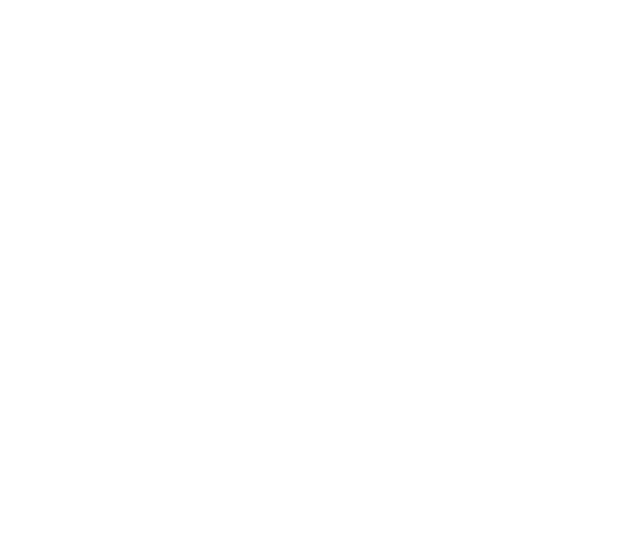
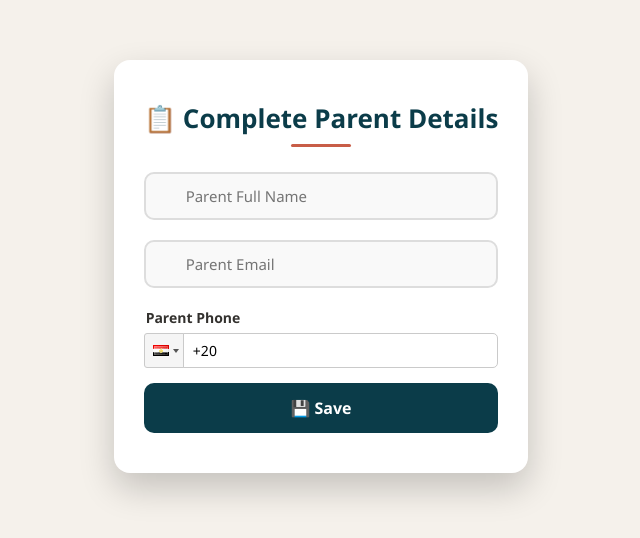
Before and after one commit to Darsh2984/MrMahmoudNagyFrontEnd, a React (Create React App) app: page /complete-parent/1 in a window 1280 px wide. Before the commit this address had no page. Shown: the part 134-672 px from the top of the page, without its empty margins (319-959 px from the left). Built offline with nearby package versions, Linux system fonts and the light colour scheme.

Commit message:
20 sept update

```diff
--- a/src/App.js
+++ b/src/App.js
@@ -27,6 +27,7 @@ import StudentVideoViewer from "./pages/Student/StudentVideoViewer";
 import TeacherPDFManager from "./pages/Teacher/TeacherPDFManager";
 import StudentMaterialViewer from "./pages/Student/StudentMaterialViewer";
 import StudentPerformance from "./pages/Student/StudentPerformance";
+import CompleteParentDetails from "./pages/CompleteParentDetails";
 import { ToastContainer } from "react-toastify";
 import "react-toastify/dist/ReactToastify.css";
 
@@ -37,6 +38,7 @@ function App() {
         <Route path="/" element={<LandingPage />} />
         <Route path="/login" element={<Login />} />
         <Route path="/register" element={<Register />} />
+        <Route path="/complete-parent/:studentId" element={<CompleteParentDetails />} />
         <Route path="/forgot-password" element={<ForgotPassword />} />
         <Route path="/reset-password/:token" element={<ResetPassword />} />
         <Route path="/set-password" element={<SetPassword />} />
--- /dev/null
+++ b/src/pages/CompleteParentDetails.jsx
@@ -0,0 +1,93 @@
+import React, { useState, useEffect } from "react";
+import axios from "axios";
+import { useParams, useNavigate } from "react-router-dom";
+import PhoneInput from "react-phone-input-2";
+import "react-phone-input-2/lib/style.css";
+import "../styles/AppStyles.css";
+
+function CompleteParentDetails() {
+  const { studentId } = useParams();
+  const navigate = useNavigate();
+  const [form, setForm] = useState({ parentName: "", parentEmail: "", parentPhone: "" });
+  const [message, setMessage] = useState("");
+
+  // ✅ Page style (same as Register & Login)
+  useEffect(() => {
+    document.body.classList.add("login-page");
+    return () => {
+      document.body.classList.remove("login-page");
+    };
+  }, []);
+
+  const handleSubmit = async (e) => {
+    e.preventDefault();
+    try {
+      await axios.post(`${process.env.REACT_APP_API_URL}/api/auth/student/add-parent`, {
+        studentId,
+        ...form,
+      });
+      setMessage("✅ Parent details saved! Please log in again.");
+      setTimeout(() => navigate("/login"), 1500);
+    } catch (err) {
+      setMessage("❌ Failed to save details.");
+    }
+  };
+
+  return (
+    <div className="login-container">
+      <div className="login-card">
+        <h2 className="login-title">📋 Complete Parent Details</h2>
+
+        <form onSubmit={handleSubmit}>
+          {/* Parent Name */}
+          <div className="input-group">
+            <i className="fas fa-user"></i>
+            <input
+              type="text"
+              placeholder="Parent Full Name"
+              value={form.parentName}
+              onChange={(e) => setForm({ ...form, parentName: e.target.value })}
+              required
+            />
+          </div>
+
+          {/* Parent Email */}
+          <div className="input-group">
+            <i className="fas fa-envelope"></i>
+            <input
+              type="email"
+              placeholder="Parent Email"
+              value={form.parentEmail}
+              onChange={(e) => setForm({ ...form, parentEmail: e.target.value })}
+              required
+            />
+          </div>
+
+          {/* Parent Phone with Dropdown */}
+          <label className="field-label">Parent Phone</label>
+          <PhoneInput
+            country={"eg"} // default country Egypt
+            value={form.parentPhone}
+            onChange={(phone) => setForm({ ...form, parentPhone: phone })}
+            inputStyle={{ width: "100%" }}
+            containerStyle={{ marginBottom: "15px" }}
+            required
+          />
+
+          {/* Submit */}
+          <button type="submit" className="login-btn">
+            💾 Save
+          </button>
+        </form>
+
+        {message && (
+          <p className={`message ${message.includes("✅") ? "success" : "error"}`}>
+            {message}
+          </p>
+        )}
+      </div>
+    </div>
+  );
+}
+
+export default CompleteParentDetails;
--- a/src/pages/Login.jsx
+++ b/src/pages/Login.jsx
@@ -32,8 +32,12 @@ function Login() {
     if (res.data.user.role === "teacher") {
       navigate("/teacher-dashboard");
     } else if (res.data.user.role === "student") {
+      // ✅ Check if student must complete parent details first
+      if (res.data.parentDetailsRequired) {
+        navigate(`/complete-parent/${res.data.studentId}`);
+      }
       // ✅ Check if student is assigned to a group
-        if (!res.data.user.groupId) {
+      else if (!res.data.user.groupId) {
         navigate("/Accessdenied");
       } else {
         navigate("/student-dashboard");
@@ -45,13 +49,22 @@ function Login() {
     }
   } catch (err) {
     console.error("❌ Login failed:", err);
-      if (err.response && err.response.data.activationRequired) {
+
+    if (err.response?.data?.activationRequired) {
       navigate("/set-password", { state: { email: err.response.data.email } });
       return;
     }
+
+    // ✅ Handle missing parent details returned as an error
+    if (err.response?.data?.parentDetailsRequired) {
+      navigate(`/complete-parent/${err.response.data.studentId}`);
+      return;
+    }
+
     setMessage("❌ Login failed! Please check credentials.");
   }
 };
+
 
   return (
     <div className="login-container">
--- a/src/pages/Register.jsx
+++ b/src/pages/Register.jsx
@@ -131,7 +131,7 @@ function Register() {
               placeholder="Parent Full Name"
               value={form.parentName}
               onChange={(e) => setForm({ ...form, parentName: e.target.value })}
-              required
+              // ❌ removed required
             />
           </div>
 
@@ -153,9 +153,10 @@ function Register() {
               placeholder="Parent Email"
               value={form.parentEmail}
               onChange={(e) => setForm({ ...form, parentEmail: e.target.value })}
-              required
+              // ❌ removed required
             />
           </div>
+
 
           {/* Submit */}
           <button type="submit" className="login-btn">
```
Lines whose indentation alone changed are shown as unchanged.
